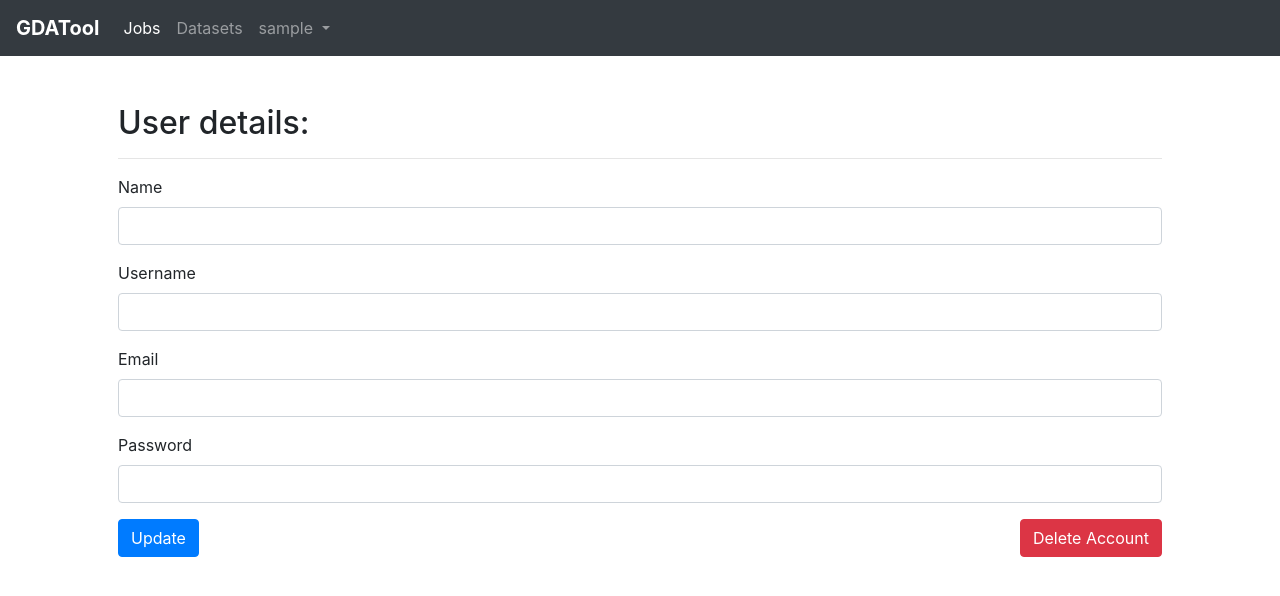
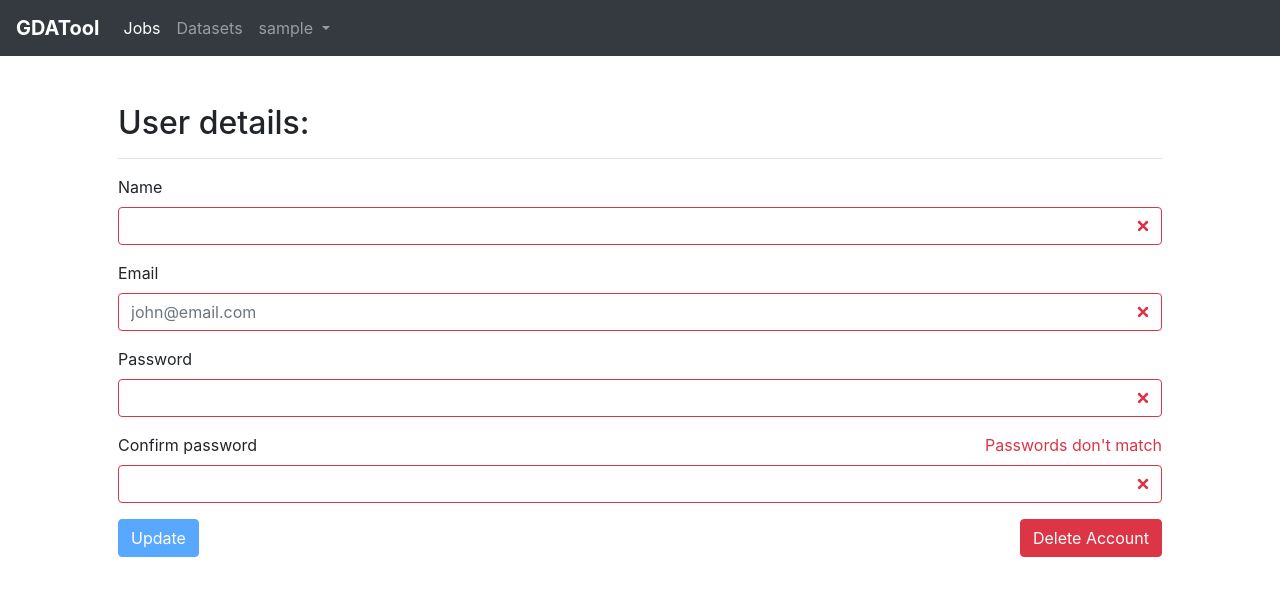
Before and after one commit to dario-nunez/GDATool, an Angular app in the folder website-ui/: page /userPage in a window 1280 px wide. Shown: the top 596 px of the page. Built offline with nearby package versions, Linux system fonts and the light colour scheme; no server answers; sample sign-in values are in the browser's storage.

Commit message:
Add update and delete user account functionality

```diff
--- a/website-ui/src/app/user-page/user-page.component.html
+++ b/website-ui/src/app/user-page/user-page.component.html
@@ -3,31 +3,78 @@
 <div class="container p-5">
     <h2>User details: {{user.name}}</h2>
     <hr>
-    <form>
+    <form class="was-validated" #userForm="ngForm" (ngSubmit)="updateAccount()">
+        <!-- Name -->
         <div class="form-group">
-            <label for="inputEmail4">Name</label>
-            <input type="email" class="form-control" id="inputEmail4" value={{user.name}}>
+            <label for="name">Name</label>
+            <input type="text" class="form-control" id="name" name="name" [(ngModel)]="user.name" required
+                #name="ngModel">
         </div>
+
+        <!-- Email -->
         <div class="form-group">
-            <label for="inputPassword4">Username</label>
-            <input type="text" class="form-control" id="inputPassword4" value={{user.username}}>
+            <div class="row">
+                <div class="col-5">
+                    <label for="email">Email</label> </div>
+                <div class="col-7">
+                    <label class="h7 text-danger float-right" *ngIf="email.errors && email.errors.email">
+                        Invalid email format
+                    </label>
+                    <label class="h7 text-danger float-right"
+                        *ngIf="emailExists && !(email.errors && email.errors.email)">
+                        User already exists
+                    </label>
+                </div>
+            </div>
+
+            <input type="email" class="form-control" id="email" name="email" [(ngModel)]="user.email"
+                placeholder="john@email.com" required email #email="ngModel" (ngModelChange)="emailValueChange()">
         </div>
+
+        <!-- Password -->
         <div class="form-group">
-            <label for="inputAddress">Email</label>
-            <input type="text" class="form-control" id="inputAddress" value={{user.email}}>
+            <div class="row">
+                <div class="col-5">
+                    <label for="password">Password</label>
+                </div>
+                <div class="col-7">
+                    <label class="h7 text-danger float-right" *ngIf="password.errors && password.errors.minlength">
+                        Password is too short
+                    </label>
+                </div>
+            </div>
+
+            <input type="password" class="form-control" id="password" name="password" [(ngModel)]="user.password"
+                minlength="6" required #password="ngModel">
         </div>
+
+        <!-- Retyped Password -->
         <div class="form-group">
-            <label for="inputAddress">Password</label>
-            <input type="text" class="form-control" id="inputAddress" value={{user.password}}>
+            <div class="row">
+                <div class="col-5">
+                    <label for="repeatPassword">Confirm password</label>
+                </div>
+                <div class="col-7">
+                    <label class="h7 text-danger float-right"
+                        *ngIf="repeatPassword.errors && repeatPassword.errors.passwordMatch">Passwords don't
+                        match
+                    </label>
+                </div>
+            </div>
+
+            <input type="password" class="form-control" id="repeatPassword" name="repeatPassword"
+                [(ngModel)]="repeatedPassword" required #repeatPassword="ngModel" appPasswordMatch="{{user.password}}">
         </div>
 
         <div class="row">
             <div class="col col text-left">
-                <button type="submit" class="btn btn-primary">Update</button>
+                <button type="submit" class="btn btn-primary" [disabled]="!userForm.form.valid">Update</button>
             </div>
             <div class="col text-right">
-                <button class="btn btn-danger" (click)="deleteAccount()">Delete Account</button>
+                <button type="button" class="btn btn-danger" (click)="deleteAccount()">Delete Account</button>
             </div>
         </div>
     </form>
+
+    <!-- <button class="btn btn-danger" (click)="deleteAccount()">Delete Account</button> -->
 </div>
--- a/website-ui/src/app/user-page/user-page.component.ts
+++ b/website-ui/src/app/user-page/user-page.component.ts
@@ -11,6 +11,7 @@ import { Router } from '@angular/router';
 export class UserPageComponent implements OnInit {
 
   user: IUser;
+  private emailExists: boolean;
 
   constructor(private router: Router, private mongodbService: MongodbService) { }
 
@@ -31,7 +32,24 @@ export class UserPageComponent implements OnInit {
   }
 
   updateAccount() {
+    this.user.username = this.user.email;
 
+    this.mongodbService.updateUser(this.user).subscribe(user => {
+      const simplifiedUser = {
+        id: this.user._id,
+        username: this.user.email
+      };
+
+      console.log("Simplified user: ");
+      console.log(simplifiedUser);
+
+      localStorage.setItem("user", JSON.stringify(simplifiedUser));
+      this.router.navigate(['/jobsPage']);
+    });
+  }
+
+  emailValueChange() {
+    this.emailExists = false;
   }
 
   deleteAccount() {
--- a/website-ui/src/services/mongodb/mongodb.service.ts
+++ b/website-ui/src/services/mongodb/mongodb.service.ts
@@ -38,4 +38,8 @@ export class MongodbService {
   deleteUser(id: string):Observable<IUser> {
     return this.http.delete<IUser>("http://localhost:5000/ms/user/" + id);
   }
+
+  updateUser(user: IUser):Observable<IUser> {
+    return this.http.put<IUser>("http://localhost:5000/ms/user/" + user._id, user);
+  }
 }
```
